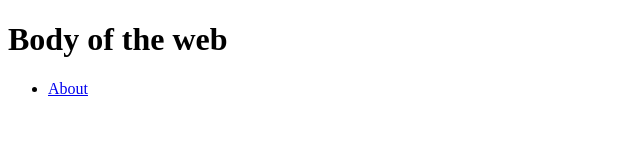
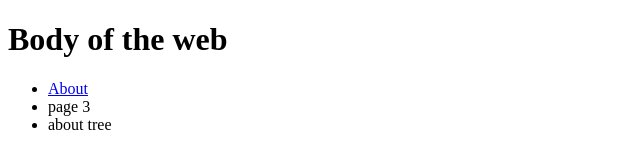
Before and after one commit to tejukanala/html-project, a plain HTML site: page index.html in a window 1280 px wide. Shown: the whole page, without its empty margins (0-640 px from the left). Drawn offline with Linux system fonts and the light colour scheme.

Commit message:
two lines are added in index file

```diff
--- a/index.html
+++ b/index.html
@@ -11,6 +11,8 @@
         <li>
         <a href="./about.html">About</a>
         </li>
+        <li>page 3</li>
+            <li>about tree</li>
     </ul>
 </body>
 </html>
```
